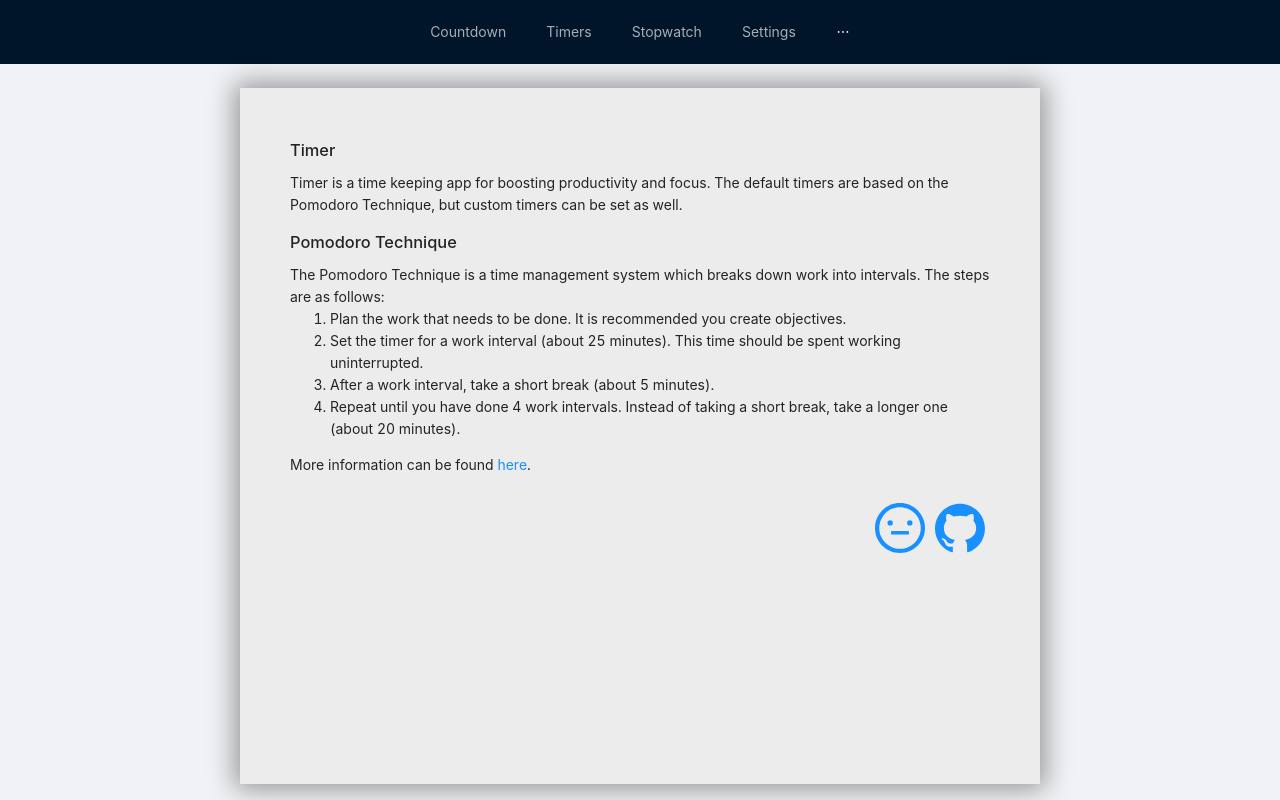
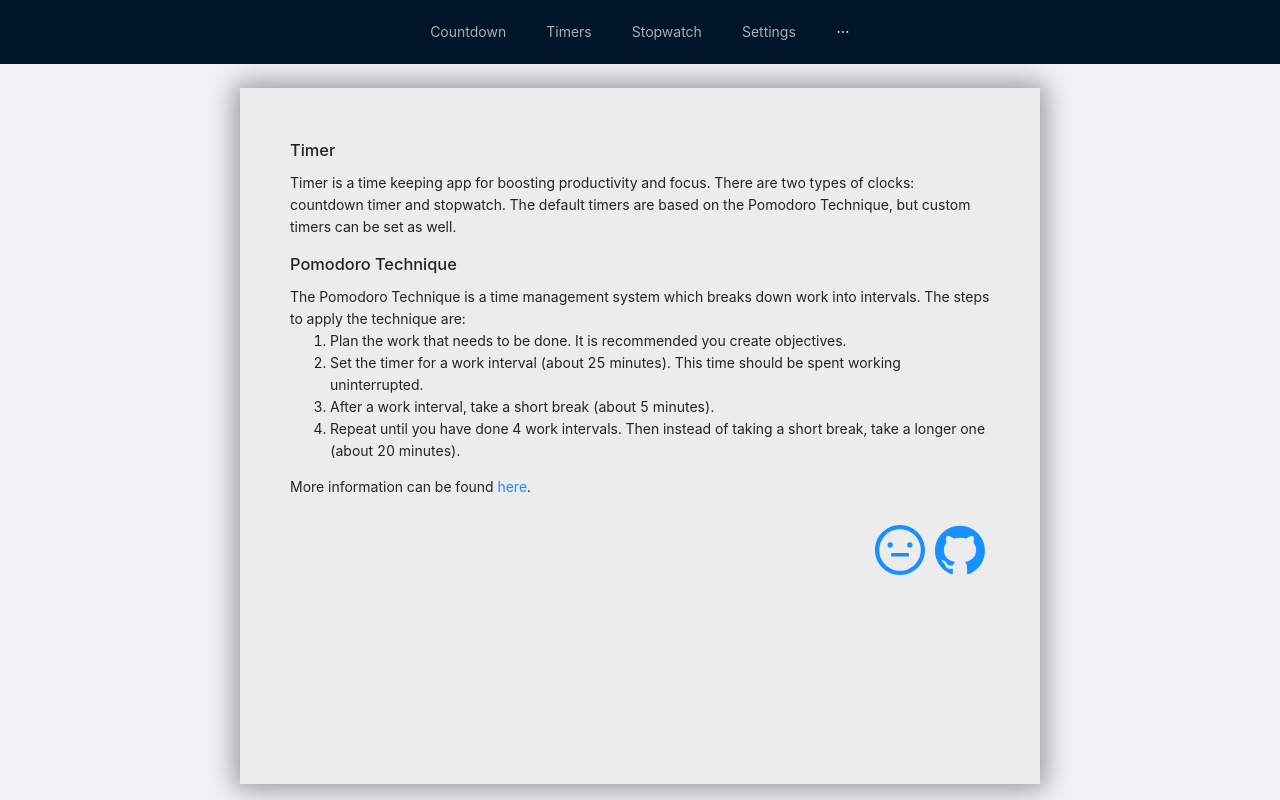
Before and after one commit to JasonDip/timer, a React (Create React App) app: page /about in a window 1280 px wide. Built offline with nearby package versions, Linux system fonts and the light colour scheme.

Commit message:
update about

```diff
--- a/src/components/About/About.js
+++ b/src/components/About/About.js
@@ -10,13 +10,14 @@ const About = (props) => {
             <h3>Timer</h3>
             <p>
                 Timer is a time keeping app for boosting productivity and focus.
+                There are two types of clocks: countdown timer and stopwatch.
                 The default timers are based on the Pomodoro Technique, but
                 custom timers can be set as well.
             </p>
             <h3>Pomodoro Technique</h3>
             <p>
                 The Pomodoro Technique is a time management system which breaks
-                down work into intervals. The steps are as follows:
+                down work into intervals. The steps to apply the technique are:
                 <ol>
                     <li>
                         Plan the work that needs to be done. It is recommended
@@ -31,9 +32,9 @@ const About = (props) => {
                         minutes).
                     </li>
                     <li>
-                        Repeat until you have done 4 work intervals. Instead of
-                        taking a short break, take a longer one (about 20
-                        minutes).
+                        Repeat until you have done 4 work intervals. Then
+                        instead of taking a short break, take a longer one
+                        (about 20 minutes).
                     </li>
                 </ol>
                 More information can be found
```
